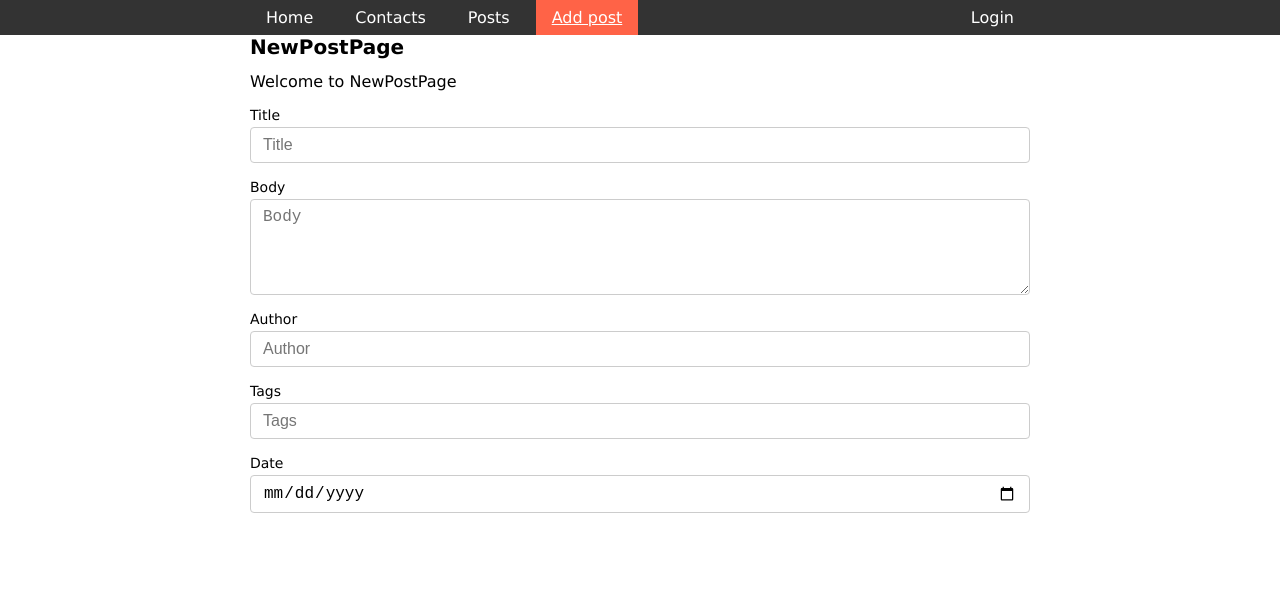
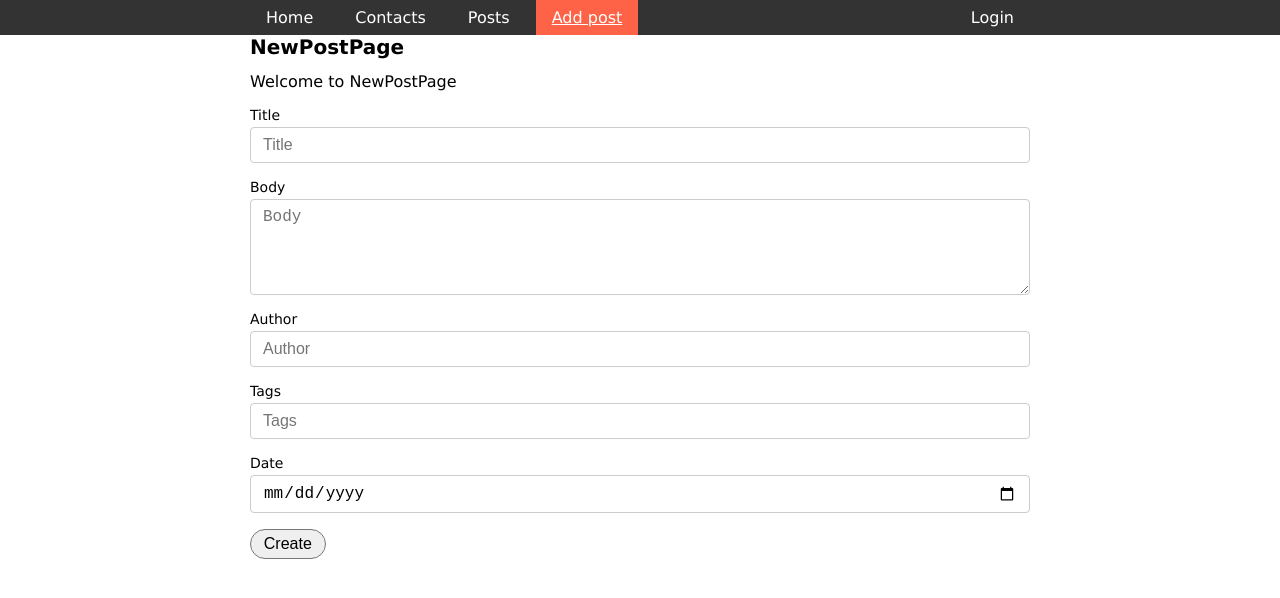
Before and after one commit to VytasPet/feu5-12_react_practice_crud_axios, a React (Vite) app: page /posts/new in a window 1280 px wide. Shown: the top 598 px of the page. Built offline with nearby package versions, Linux system fonts and the light colour scheme.

Commit message:
formik validation + sendDataToBe

```diff
--- a/src/pages/NewPostPage.jsx
+++ b/src/pages/NewPostPage.jsx
@@ -1,6 +1,10 @@
 import React from 'react';
 import Container from '../components/ui/Container';
 import { InputField } from '../components/ui/InputComps';
+import { useFormik } from 'formik';
+import { SubmitButton } from '../components/ui/Button.styled';
+import * as Yup from 'yup';
+import axios from 'axios';
 
 const inputsData = [
   { id: 1, type: 'text', label: 'Title', name: 'title' },
@@ -12,19 +16,57 @@ const inputsData = [
 
 function NewPostPage() {
   // useFormik to controll the form
+  const formik = useFormik({
+    initialValues: {
+      title: '',
+      body: '',
+      author: '',
+      tags: '',
+      date: '',
+    },
+    validationSchema: Yup.object({
+      title: Yup.string().min(3).required(),
+      body: Yup.string().min(10).required(),
+      author: Yup.string().min(3).required(),
+      tags: Yup.string().min(3).required(),
+      date: Yup.date().required(),
+    }),
+    onSubmit(values) {
+      console.log('submiting...', values);
+      sendDataToBe(values);
+    },
+  });
+
+  function sendDataToBe(dataToSend) {
+    axios
+      .post('http://localhost:5000/posts', dataToSend)
+      .then((resp) => {
+        console.log('pavyko resp ===', resp);
+      })
+      .catch((err) => {
+        console.warn('NEpavyko err ===', err);
+      });
+  }
+
+  // console.log('formik.errors ===', formik.errors);
   return (
     <Container>
       <h1>NewPostPage</h1>
       <p>Welcome to NewPostPage</p>
-      <form>
+      <form onSubmit={formik.handleSubmit}>
         {inputsData.map((iObj) => (
           <InputField
             key={iObj.id}
             type={iObj.type}
             label={iObj.label}
             name={iObj.name}
+            value={formik.values[iObj.name]}
+            onChange={formik.handleChange}
+            onBlur={formik.handleBlur}
+            error={formik.touched[iObj.name] && formik.errors[iObj.name]}
           />
         ))}
+        <SubmitButton>Create</SubmitButton>
       </form>
     </Container>
   );
```
